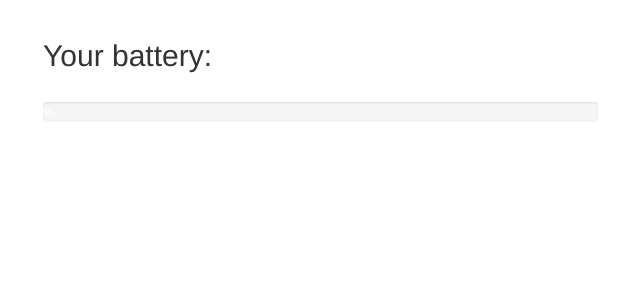
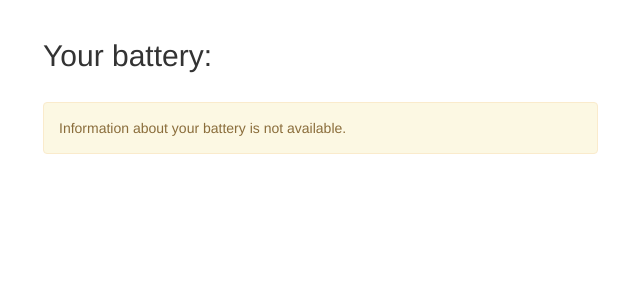
Before and after one commit to ikudriavtsev/lite, a Flask app: template templates/index.html in a window 1280 px wide. Shown: the part 51-351 px from the top of the page, without its empty margins (27-667 px from the left). Run offline with Flask 2, Linux system fonts and the light colour scheme; the template is opened without the code that fills it, so the values that code supplies are empty; some libraries are stand-ins or nearby versions.

Commit message:
Adding info about if the power cord is plugged in.

```diff
--- a/app.py
+++ b/app.py
@@ -15,22 +15,22 @@ app.config.update(dict(
 
 @app.route('/')
 def index():
-    capacity, time_left = get_battery_status()
+    capacity, power_cord = get_battery_status()
     return render_template(
         'index.html',
         capacity=capacity,
-        time_left=time_left
+        power_cord=power_cord
     )
 
 
 @app.route('/battery/')
 def battery():
     if request.is_xhr:
-        capacity, time_left = get_battery_status()
+        capacity, power_cord = get_battery_status()
         return render_template(
             'battery.html',
             capacity=capacity,
-            time_left=time_left
+            power_cord=power_cord
         )
     return abort(404)
 
--- a/templates/battery.html
+++ b/templates/battery.html
@@ -1,5 +1,9 @@
-<div class="progress">
-	<div class="progress-bar" role="progressbar" aria-valuenow="{{ capacity }}" aria-valuemin="0" aria-valuemax="100" style="width: {{ capacity }}%;">
-		{{ capacity }}%, {% if time_left %}{{ time_left }} minutes left{% else %}using a power cord{% endif %}
+{% if not capacity %}
+	<div class="alert alert-warning">Information about your battery is not available.</div>
+{% else %}
+	<div class="progress">
+		<div class="progress-bar" role="progressbar" aria-valuenow="{{ capacity }}" aria-valuemin="0" aria-valuemax="100" style="width: {{ capacity }}%;">
+			{{ capacity }}%, {% if not power_cord %}discharging{% else %}using a power cord{% endif %}
+		</div>
 	</div>
-</div>
+{% endif %}
--- a/utils.py
+++ b/utils.py
@@ -9,19 +9,23 @@ battery_info_dir = '/sys/class/power_supply/BAT0'
 
 def get_battery_status():
     """Reads the current battery status.
-    Returns the capacity and time left.
-    Returns None as time left if using a power cord.
-    Returns None if the info is not available.
+    Returns the capacity and if using a power cord.
+    Returns tuple of None if the info is not available.
 
-    :return: tuple of capacity and time left or None
-    :rtype: tuple or None
+    :return: tuple of capacity and power cord or tuple of None
+    :rtype: tuple
     """
     capacity_file_path = battery_info_dir + '/capacity'
-    if not os.path.isdir(battery_info_dir) or not os.path.exists(capacity_file_path):
-        return
+    status_file_path = battery_info_dir + '/status'
+    if not os.path.isdir(battery_info_dir) or\
+       not os.path.exists(capacity_file_path) or\
+       not os.path.exists(status_file_path):
+        return (None, None)
     with open(capacity_file_path, 'r') as f:
         capacity = f.read().strip()
-    return capacity, None
+    with open(status_file_path, 'r') as f:
+        power_cord = f.read().strip() != 'Discharging'
+    return capacity, power_cord
 
 
 def is_ubuntu():
```
